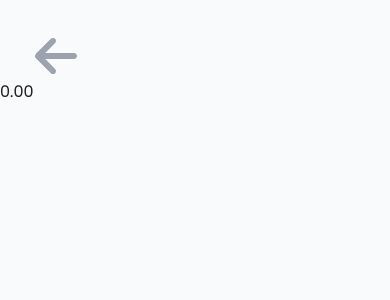
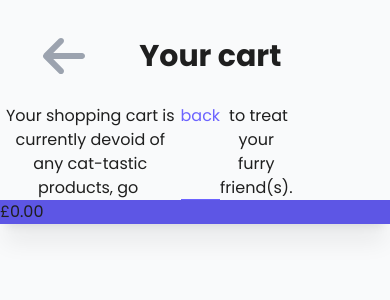
Before and after one commit to jum-w/Cat-Shop, a Next.js app: page /cart in a window 390 px wide. Shown: the top 300 px of the page. Built offline with nearby package versions, Linux system fonts and the light colour scheme.

Commit message:
style changes, remove completely context

```diff
--- a/components/CartedProduct.tsx
+++ b/components/CartedProduct.tsx
@@ -2,6 +2,8 @@ import Image from 'next/image'
 import { StaticImageData } from 'next/image';
 import { ShopContext } from '@/context/ShopContext';
 import { useContext } from 'react';
+import { FontAwesomeIcon } from '@fortawesome/react-fontawesome';
+import { faXmark } from '@fortawesome/free-solid-svg-icons';
 
 interface ProductInfoProps {
     id: number;
@@ -12,20 +14,23 @@ interface ProductInfoProps {
 }
 
 export default function CartedProduct({ name, price, image, id, amount }: ProductInfoProps) {
-    const { addToCart, removeFromCart } = useContext<any>(ShopContext)
+    const { addToCart, removeFromCart, deleteFromCart } = useContext<any>(ShopContext)
+
+    var total = (price * amount).toFixed(2)
 
     return (
-        <div className="w-2/3 flex justify-between mx-auto items-center my-4">
-            <div className="">
+        <div className="lg:w-3/5 w-screen flex justify-between px-6 mx-auto items-center my-4">
+            <div>
                 <Image src={image} alt="item pic" height={200} />
                 <h1 className="text-center">{name}</h1>
             </div>
             <div className="flex">
                 <button className="p-4 hover:text-gray-400 duration-150" onClick={() => { removeFromCart(id) }}>-</button>
-                <h1 className="mx-6 my-4">{amount}</h1>
+                <h1 className="mx-2 lg:mx-6 my-4">{amount}</h1>
                 <button className="p-4 hover:text-gray-400 duration-150" onClick={() => { addToCart(id) }}>+</button>
             </div>
-            <h1>£{price * amount}</h1>
+            <h1>£{total}</h1>
+            <button onClick={() => { deleteFromCart(id) }}><FontAwesomeIcon icon={faXmark} className="hover:text-gray-400 duration-150 ml-6" /></button>
         </div>
     )
 }
--- a/components/Layout.tsx
+++ /dev/null
@@ -1,9 +0,0 @@
-import Navbar from './Navbar'
-
-export default function Layout({ children }: any) {
-    return (
-        <>
-            <Navbar /> <div> {children} </div>
-        </>
-    )
-}
--- a/context/ShopContext.tsx
+++ b/context/ShopContext.tsx
@@ -5,7 +5,6 @@ export const ShopContext = createContext(null);
 
 const getShopItems = (ProductInfo: any) => {
     let shopObject: any = {}
-    let id = ProductInfo.id;
     for (var i = 1; i < ProductInfo.length + 1; i++) {
         shopObject[i] = 0;
     }
@@ -26,7 +25,12 @@ export const ShopContextProvider = (props: any) => {
         setTotalItems(totalItems - 1)
     }
 
-    const contextValue: any = { cartItems, addToCart, removeFromCart, totalItems }
+    const deleteFromCart = (itemId: number) => {
+        setCartItems((prev: any) => ({ ...prev, [itemId]: prev[itemId] - prev[itemId] }))
+        setTotalItems(totalItems - cartItems[itemId])
+    }
+
+    const contextValue: any = { cartItems, addToCart, removeFromCart, totalItems, deleteFromCart }
 
     return (
         <ShopContext.Provider value={contextValue}>{props.children}</ShopContext.Provider>
--- a/pages/_app.tsx
+++ b/pages/_app.tsx
@@ -1,4 +1,3 @@
-import Layout from '@/components/Layout'
 import '@/styles/globals.css'
 import type { AppProps } from 'next/app'
 import { ShopContext, ShopContextProvider } from '@/context/ShopContext'
--- a/pages/_document.tsx
+++ b/pages/_document.tsx
@@ -4,7 +4,7 @@ export default function Document() {
   return (
     <Html lang="en">
       <Head />
-      <body className='bg-gray-50 text-default font-poppins'>
+      <body className='min-h-screen bg-gray-50 text-default font-poppins'>
         <Main />
         <NextScript />
       </body>
--- a/pages/cart.tsx
+++ b/pages/cart.tsx
@@ -7,7 +7,7 @@ import { useContext, useState, useEffect } from "react";
 import Link from "next/link";
 
 export default function Cart() {
-    const { cartItems } = useContext<any>(ShopContext);
+    const { cartItems, totalItems } = useContext<any>(ShopContext);
     const [totalAmount, setTotalAmount] = useState<string>("")
 
     const calculateTotalAmount = () => {
@@ -26,17 +26,26 @@ export default function Cart() {
 
 
     return (
-        <div className="min-h-screen bg-gray-50 shadow-xl z-2">
-            <Link className="text-gray-400 pt-8 flex w-32 justify-center hover:-translate-x-2 duration-300" href="/shop"><FontAwesomeIcon icon={faArrowLeft} className="text-5xl" /></Link>
-            <>
+        <div className="lg:min-h-screen bg-gray-50 z-2">
+            <div className="flex flex-col w-3/4">
+                <div className="flex justify-between items-center pt-8">
+                    <Link className="text-gray-400 flex w-32 justify-center hover:-translate-x-2 duration-300" href="/shop"><FontAwesomeIcon icon={faArrowLeft} className="text-5xl" /></Link>
+                    <h1 className="text-3xl font-bold">Your cart</h1>
+                    <p className="lg:w-32">{ }</p>
+                </div>
+                <div className="flex flex-col">
+                    {totalItems === 0 && <div className="flex justify-center mt-6 text-center">Your shopping cart is currently devoid of any cat-tastic products, go&nbsp;<Link href="/shop" className="border-b border-blue1 text-blue1 hover:text-blue2 hover:border-blue2">back</Link> &nbsp;to treat your furry friend(s).</div>}
                     {products.map((val) => {
                         if (cartItems[val.id] > 0)
                             return (
                                 <CartedProduct {...val} amount={cartItems[val.id]} />
                             )
                     })}
-            </>
-            {totalAmount}
+                </div>
+            </div>
+            <div className="bg-blue2 shadow-xl lg:fixed lg:top-0 lg:right-0 lg:w-1/4 lg:min-h-screen">
+                <h1>£{totalAmount}</h1>
+            </div>
         </div>
     )
 }
```
Lines whose indentation alone changed are shown as unchanged.
